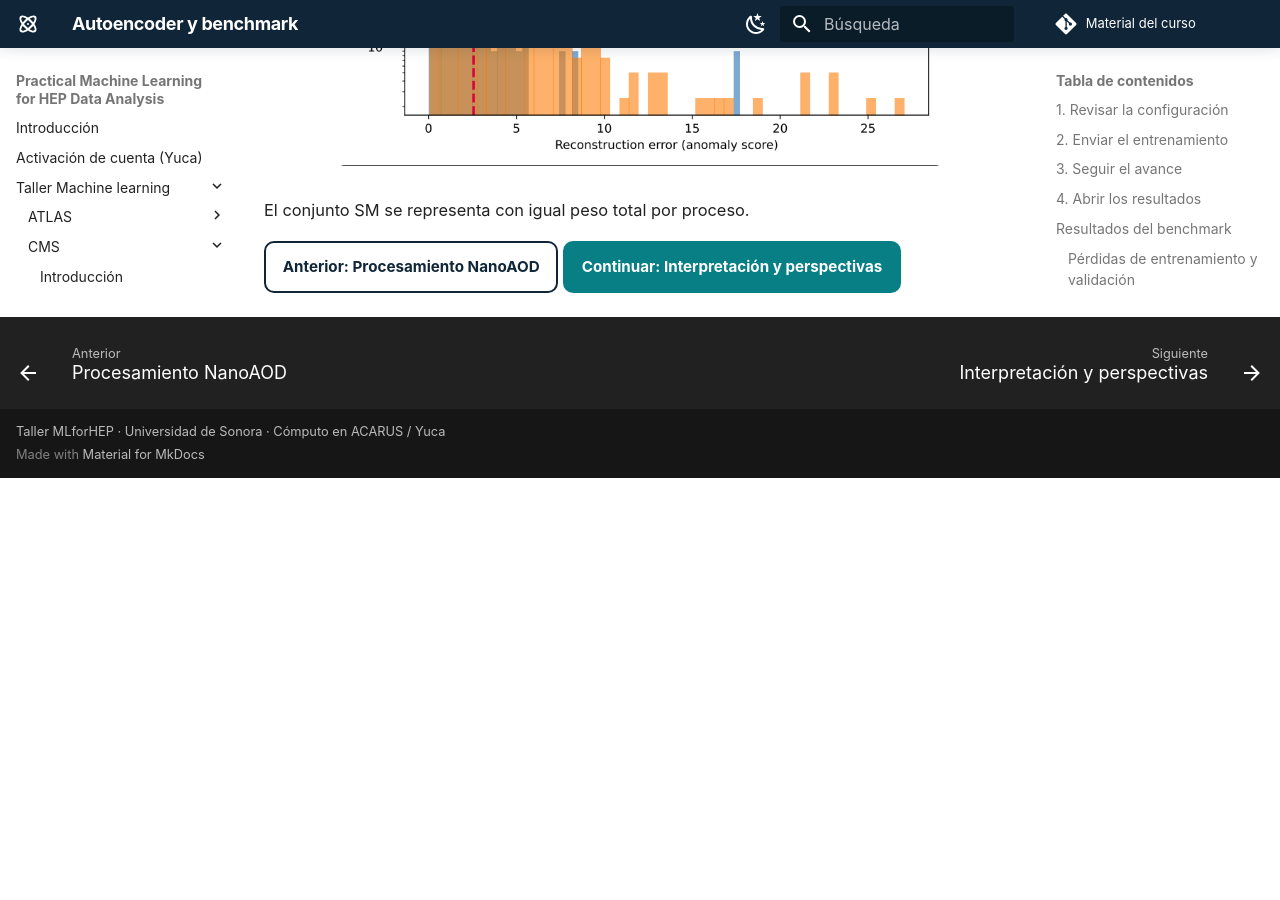
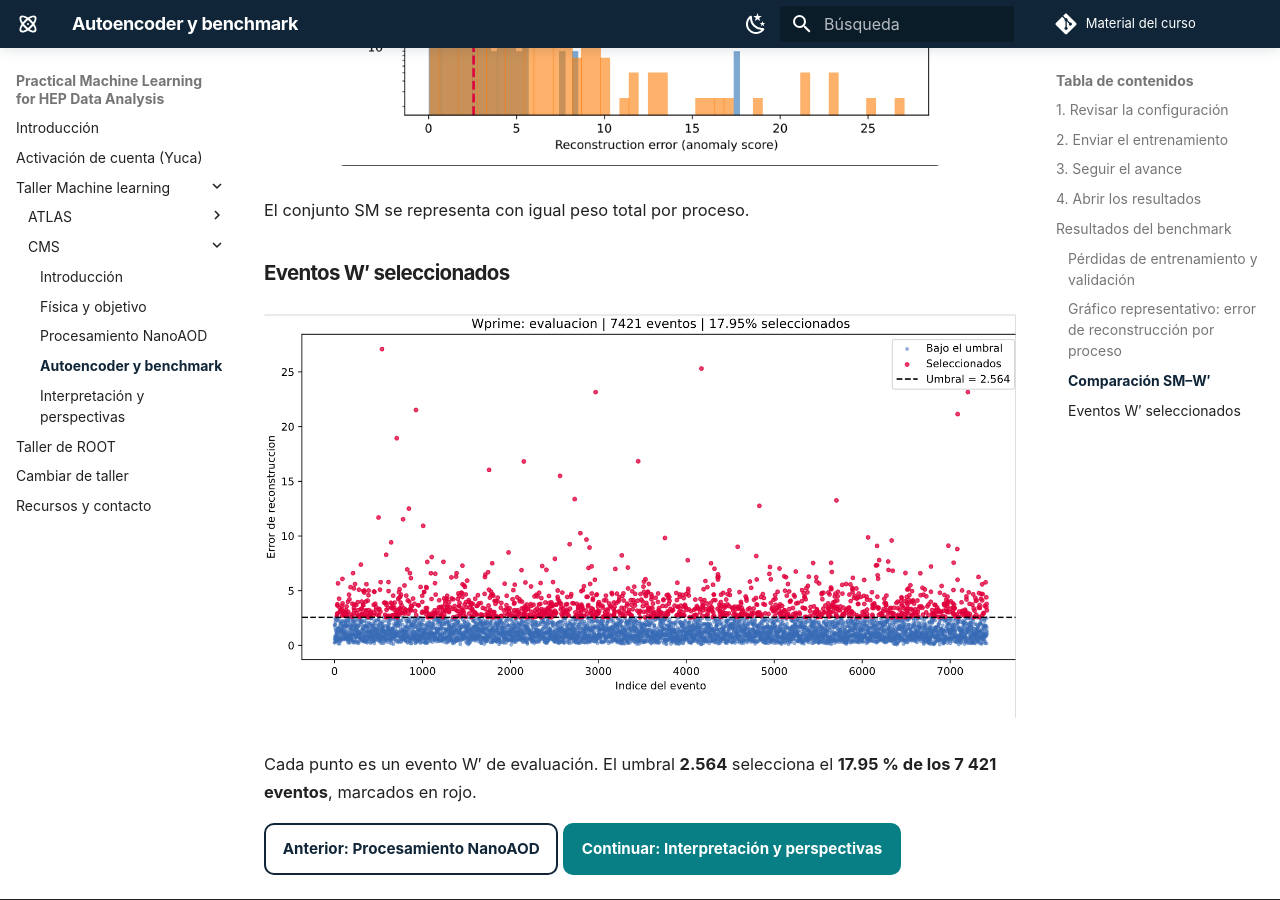
Before and after one commit to castaned/practical-ml-hep, an MkDocs documentation site: the page built from docs/cms-autoencoder.md, in a window 1280 px wide and 900 px high, scrolled down 3703 px. Built offline with MkDocs 1.6.1 and Material for MkDocs 9.7.7, drawn with Linux system fonts in a browser that asks for light colours; comment, search, counter and statistics services are not loaded; before the commit the page ends 4181 px from its top, so only the background shows below that.

Commit message:
Show standalone Wprime event plot in CMS benchmark

```diff
--- a/docs/cms-autoencoder.md
+++ b/docs/cms-autoencoder.md
@@ -74,5 +74,11 @@ Compara cada proceso SM con W′: su cola se extiende hacia errores mayores. La
 
 El conjunto SM se representa con igual peso total por proceso.
 
+### Eventos W′ seleccionados
+
+[![Error de reconstrucción de 7421 eventos Wprime: umbral 2.564 y 17.95 por ciento seleccionados](assets/cms/benchmark_events_wprime_20261020.png){ .benchmark-plot }](assets/cms/benchmark_events_wprime_20261020.png)
+
+Cada punto es un evento W′ de evaluación. El umbral **2.564** selecciona el **17.95 % de los 7 421 eventos**, marcados en rojo.
+
 [Anterior: Procesamiento NanoAOD](cms-procesamiento.md){ .md-button }
 [Continuar: Interpretación y perspectivas](cms-resultados.md){ .md-button .md-button--primary }
```
Also changed, not shown: docs/assets/cms/benchmark_events_wprime_20261020.png (added).
